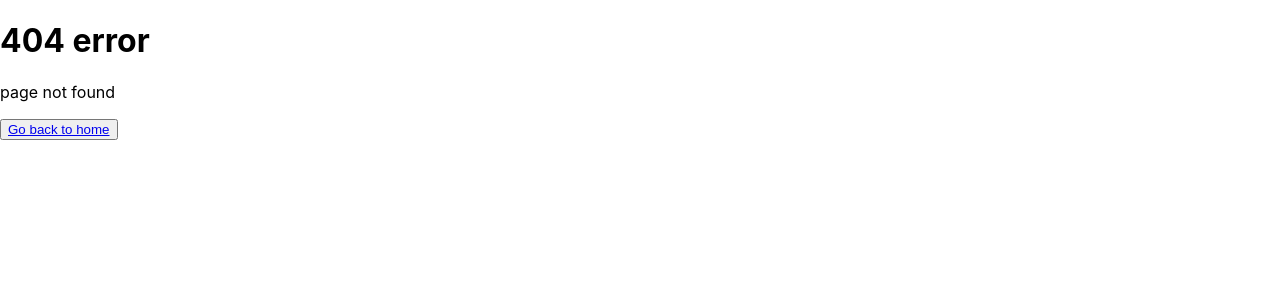
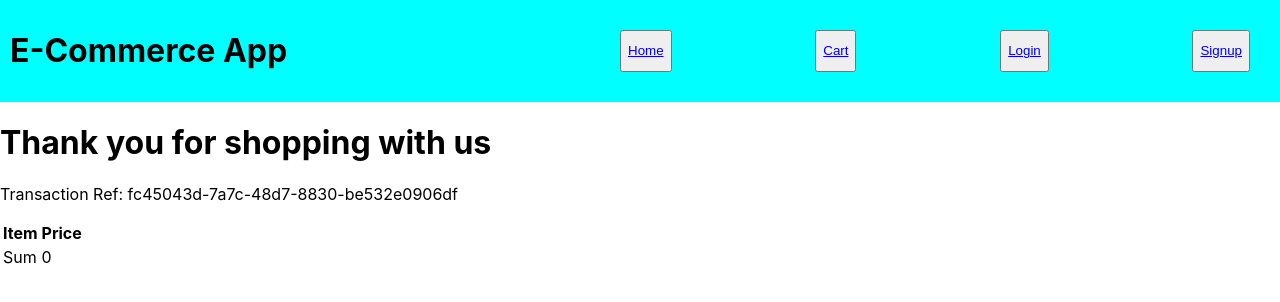
Before and after one commit to Group-5-Phase-2/Phase-2-Group-Project, a React (Create React App) app: page /receipt in a window 1280 px wide. Before the commit this address had no page. Shown: the top 302 px of the page. Built offline with nearby package versions, Linux system fonts and the light colour scheme.

Commit message:
feat: Add feature for payment simulation

```diff
--- a/src/App.js
+++ b/src/App.js
@@ -7,6 +7,7 @@ import Signup from './Components/Signup';
 import Cart from './Components/Cart';
 import NotFound from './Components/NotFound';
 import Product from './Components/Product';
+import Receipt from './Components/Receipt';
 
 
 
@@ -42,6 +43,7 @@ function App() {
             <Route path='/signup' element={<Signup/>}/>
             <Route path='/cart' element={<Cart cartProducts={cartProducts} onRemoveFromCart = {handleRemoveItemFromCart}/>}/>
             <Route path='/products/:index' element={<Product/>}/>
+            <Route path='/receipt' element={<Receipt products={cartProducts}/>}/>
           </Route>
         <Route path='*' element={<NotFound/>}/>
       </Routes>
--- a/src/Components/Cart.js
+++ b/src/Components/Cart.js
@@ -1,11 +1,27 @@
-// import {useState} from 'react'
+import {useNavigate} from 'react-router-dom'
+import {useState} from 'react'
 
 function Cart ({cartProducts, onRemoveFromCart}){
-    // const [cartItems, setCartItems] = useState(cartProducts)
+    let navigate = useNavigate();
+
+    const [amount, setAmount] = useState()
     // // console.log(typeof(cartItems[0].unit_price))
     let sum = 0
     for(let product of cartProducts){
         sum += product.unit_price
+    }
+
+    function onChangeAmount(e){
+        setAmount(e.target.value)
+    }
+
+    function handleSubmitAmount(e){
+        e.preventDefault();
+        if(sum !== parseInt(amount)){
+            alert('Please confirm the amount to pay!')
+        }else{
+            navigate('/receipt')
+        }
     }
 
 
@@ -25,6 +41,10 @@ function Cart ({cartProducts, onRemoveFromCart}){
             })}
             <h2>Proceed to checkout</h2>
             <p>Total Amount to Pay: {sum}</p>
+            <form onSubmit={handleSubmitAmount}>
+                <input type="number" onChange={onChangeAmount}/>
+                <button type="submit">Confirm Payment</button>
+            </form>
         </div>
     )
 }
--- /dev/null
+++ b/src/Components/Receipt.js
@@ -0,0 +1,42 @@
+import { v4 as uuidv4 } from 'uuid';
+
+function Receipt({products}){
+    let sum=0
+    for(let product of products){
+        sum += product.unit_price
+    }
+
+    return(
+        <div>
+            <h1>Thank you for shopping with us</h1>
+            <p>Transaction Ref: {uuidv4()}</p>
+            <table>
+                <thead>
+                    <tr>
+                        <th>Item</th>
+                        <th>Price</th>
+                    </tr>
+                </thead>
+                <tbody>
+                    {products.map((product, index)=>{
+                        return(
+                            <tr key={index}>
+                                <td>{product.product_name}</td>
+                                <td>{product.unit_price}</td>
+                            </tr>
+                        )
+                    })}
+                    <tr>
+                        <td>Sum</td>
+                        <td>{sum}</td>
+                    </tr>
+                </tbody>
+            </table>
+
+        </div>
+    )
+}
+
+
+
+export default Receipt;
```
